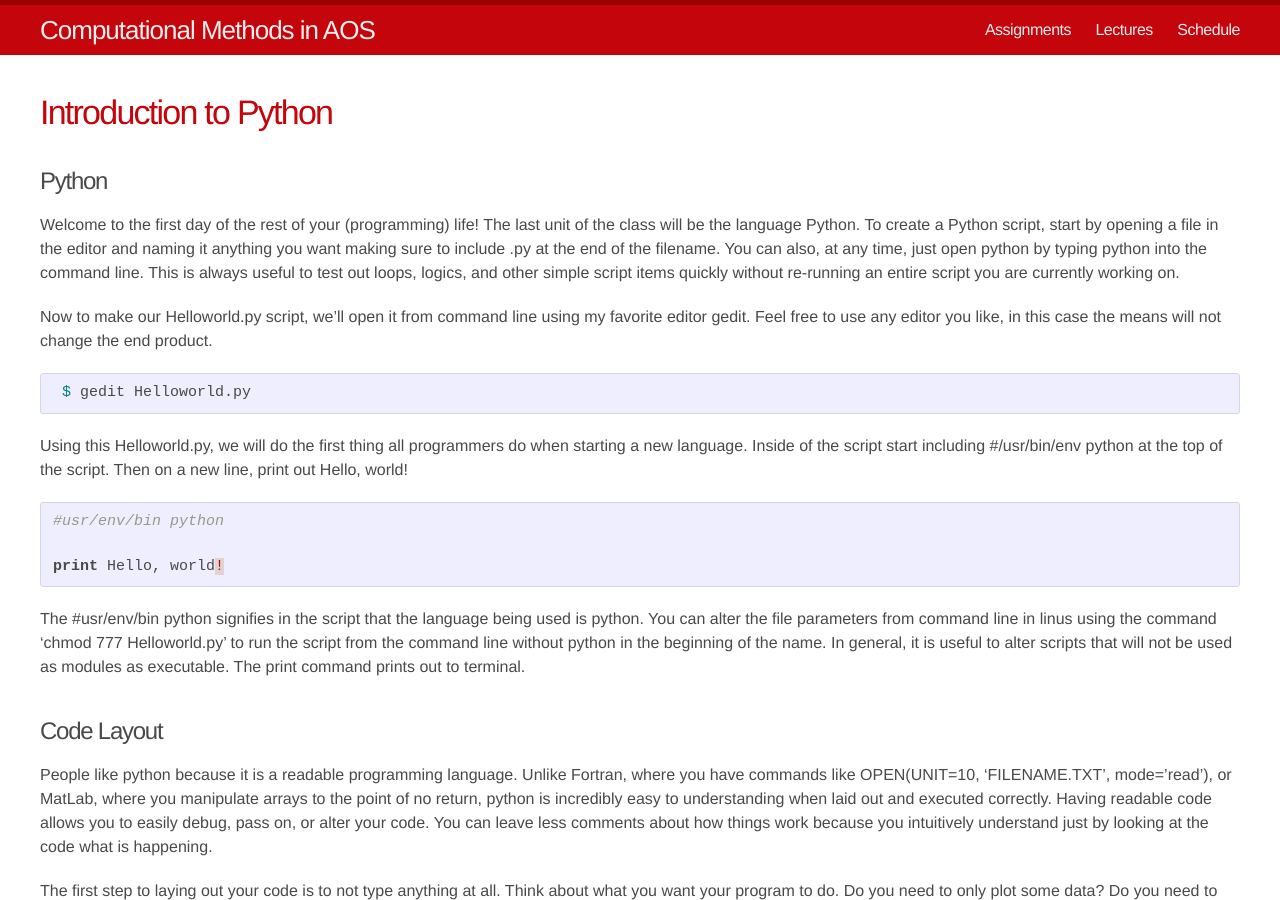
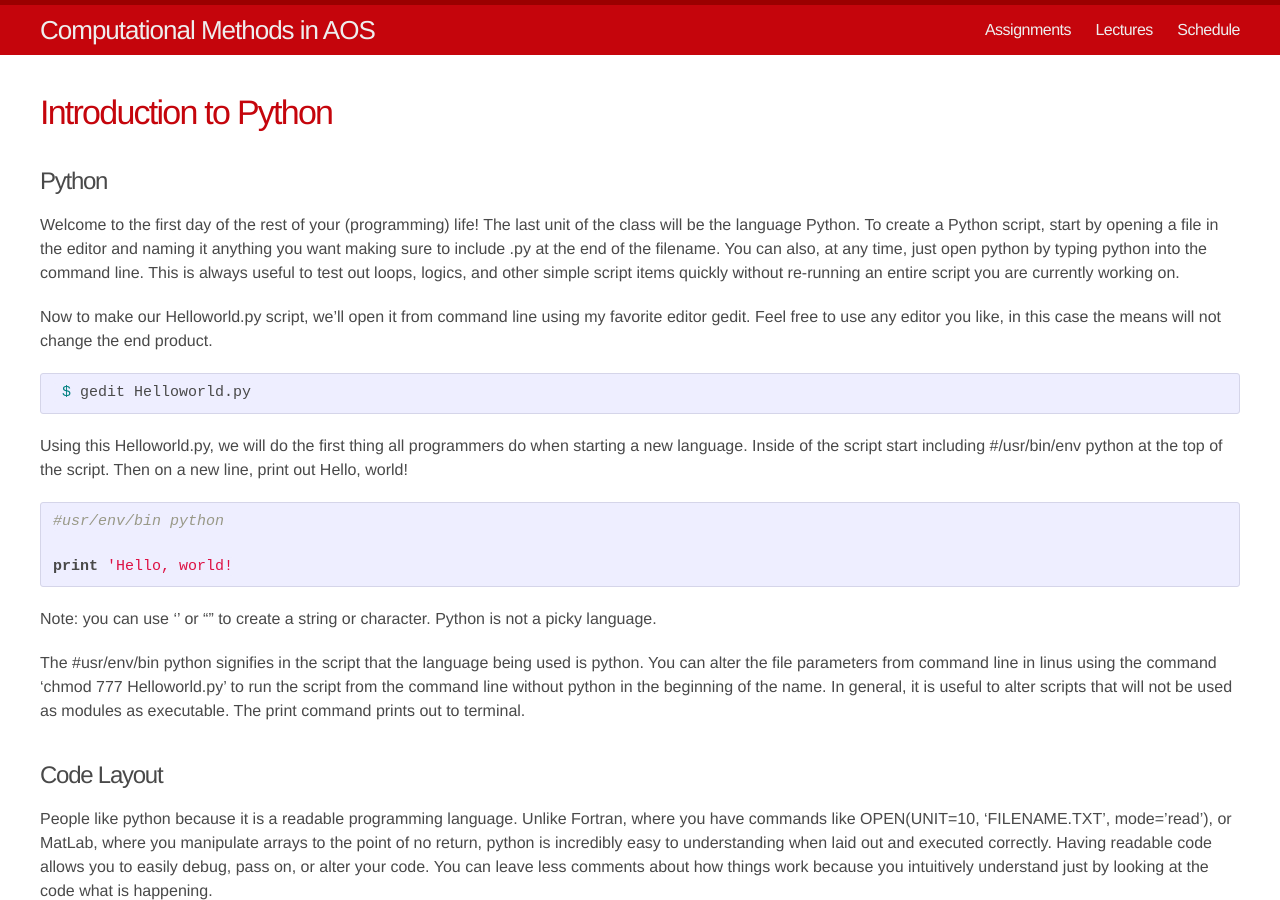
Before and after one commit to AOS573-2017/aos573-2017.github.io, a Jekyll site: the page built from _lectures/910-python-intro.md, in a window 1280 px wide and 900 px high. Built offline with Jekyll 4.4.1, drawn with Linux system fonts in a browser that asks for light colours.

```diff
--- a/_lectures/910-python-intro.md
+++ b/_lectures/910-python-intro.md
@@ -23,8 +23,10 @@ Using this Helloworld.py, we will do the first thing all programmers do when sta
 ~~~ python
 #usr/env/bin python
 
-print Hello, world!
+print 'Hello, world!
 ~~~
+
+Note: you can use '' or "" to create a string or character.  Python is not a picky language.
 
 The #usr/env/bin python signifies in the script that the language being used is python.  You can alter the file parameters from command line in linus using the command 'chmod 777 Helloworld.py' to run the script from the command line without python in the beginning of the name.  In general, it is useful to alter scripts that will not be used as modules as executable.  The print command prints out to terminal.
 
```
Also changed, not shown: _lectures/10-python-intro.md (+1 -1 lines).
